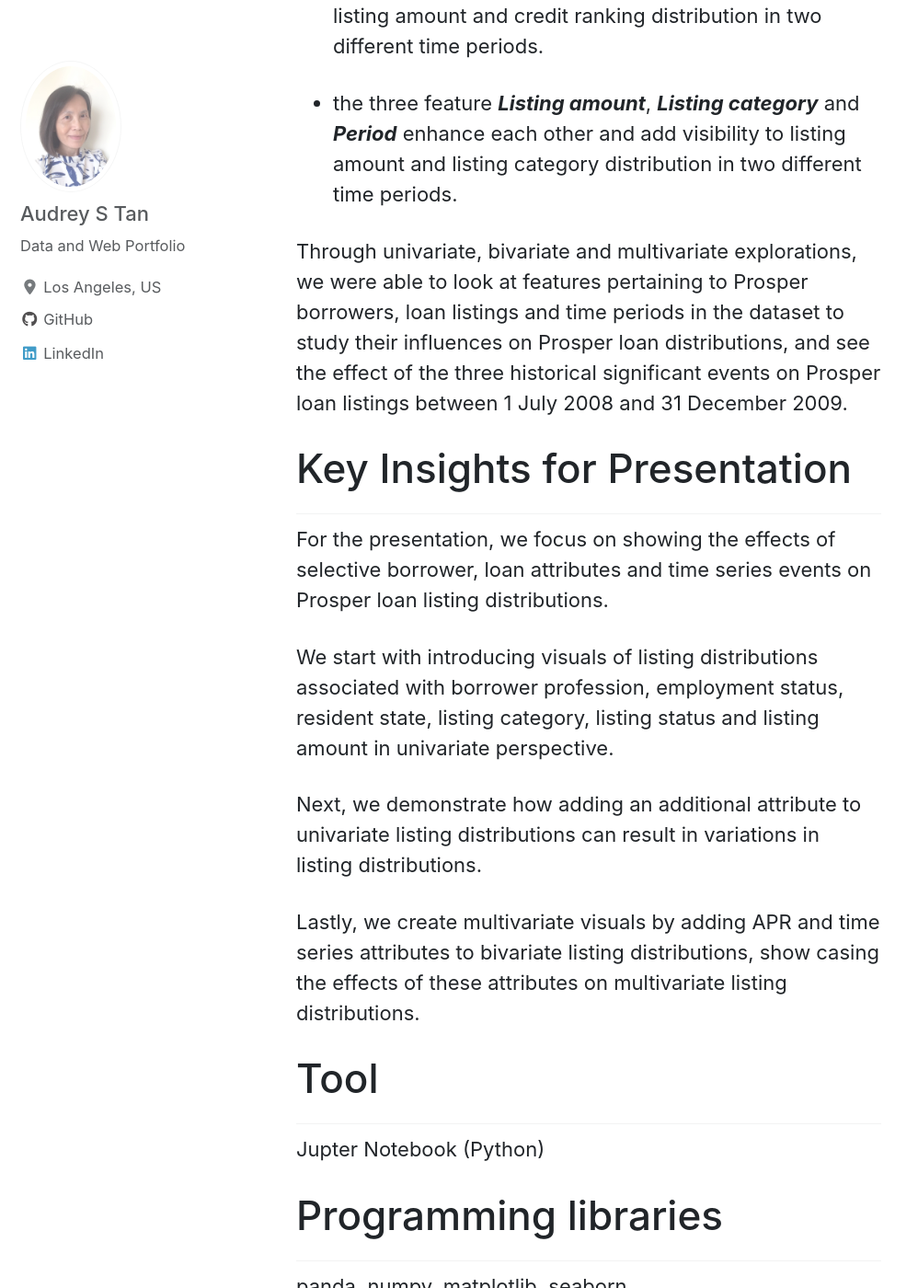
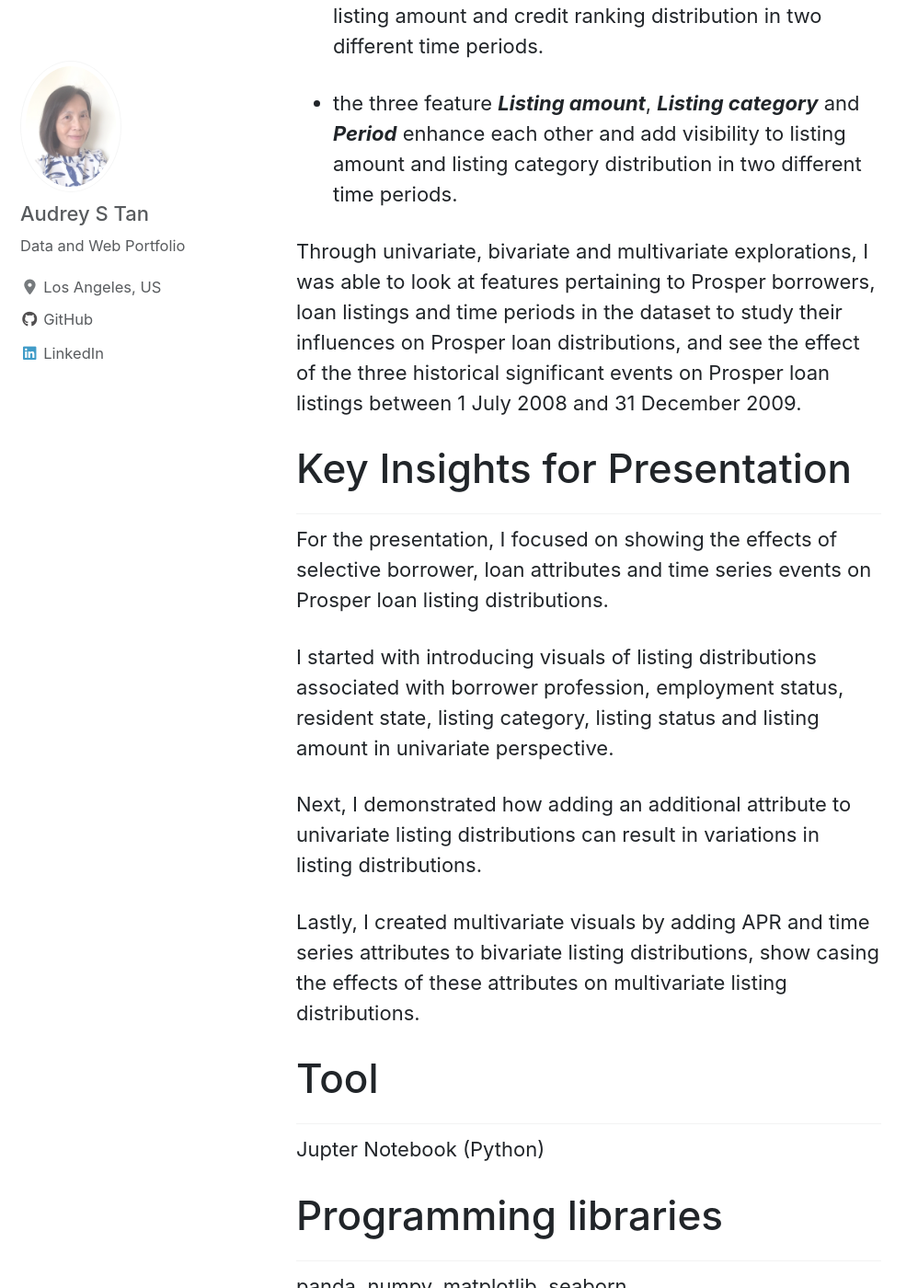
Before and after one commit to atan4583/atan4583.github.io, a Jekyll site: the page built from _posts/2019-06-09-Project 5-DataVisualization.md, in a window 1280 px wide and 1400 px high, scrolled down 3065 px. Shown: the whole window at 92% size, without its empty margins (0-998 px from the left). Built offline with Jekyll 4.4.1, drawn with Linux system fonts in a browser that asks for light colours; cached includes are drawn as plain includes; nearby versions of some CDN libraries; formulas are drawn with MathJax 3; some of the changed text lies outside the part shown.

Commit message:
modify project posts

```diff
--- a/_posts/2019-06-09-Project 5-DataVisualization.md
+++ b/_posts/2019-06-09-Project 5-DataVisualization.md
@@ -22,16 +22,16 @@
 The dataset for _**exploration**_ can be downloaded [here](https://drive.google.com/file/d/1SSRs1cna9JoYpQg0sox1d9swT01GEacR/view?usp=sharing), and the clean dataset for _**explanatory**_ purpose can be downloaded [here](https://drive.google.com/file/d/1WSURY1r0B4xh5RVV9asR473hxbGAePM-/view?usp=sharing).
 
 ## Summary of Findings
-In the exploration, we focused on 6,123 listings between 1 July 2008 and 31 December 2009, and examined selective attributes on borrower and loans, time series events to see their effects on loan listing distributions.
+In the exploration, I focused on 6,123 listings between 1 July 2008 and 31 December 2009, and examined selective attributes on borrower and loans, time series events to see their effects on loan listing distributions.
 
-In univariate exploration, we found:
--  distributions of listing categories, borrower professions and states tell us majority of listings were for debt consolidation, most of the borrowers held professional jobs and residents of CA had the highest number of listings.
+In univariate exploration, I found:
+-  distributions of listing categories, borrower professions and states reveal the majority of listings were for debt consolidation, most of the borrowers held professional jobs and residents of CA had the highest number of listings.
 
 - distribution listing amount shows majority of loan listings were below $3000 in values, employment status distribution shows a combined 97.02% of borrowers were in full, self or part time employment statuses. Yet listings in charged off and defaulted statuses is significant at 26.14% combined.
 
-In bivariate exploration, we observed that listing amount distribution is concentrated in lower end of loan values, well below $10,000. This is consistent with our finding in univariate exploration. We also see that adding a second feature to previously explored features can cause distribution trends to vary, as seen here in the two scenarios where _**Occupation**_ and _**Credit**_ Ranking were added in turn to listing distribution in the top five borrower states. In both cases, the listing distributions vary from their corresponding distributions in univariate exploration.
+In bivariate exploration, I observed that listing amount distribution is concentrated in lower end of loan values, well below $10,000. This is consistent with my finding in univariate exploration. I also observed that adding a second feature to previously explored features can cause distribution trends to vary, as seen in the two scenarios where _**Occupation**_ and _**Credit**_ Ranking were added in turn to listing distribution in the top five borrower states. In both cases, the listing distributions vary from their corresponding distributions in univariate exploration.
 
-In multivariate exploration, we learned adding a related new feature to a bivariate distribution does result in the related features strengthening each other. For examples,
+In multivariate exploration, I found adding a related new feature to a bivariate distribution did result in the related features strengthening each other. For examples,
 - adding a third feature _**Borrower APR**_ to the bivariate distribution of listing amount and credit ranking adds visibility to varying concentrations of listing amounts at different APR rates.
 
 - adding a fourth feature _**Listing Category**_ to multivariate distribution of listing amount and borrower APR by credit ranking enables visibility to segmentation of borrower APR on listing amount and credit ranking by listing category.
@@ -42,16 +42,16 @@
 
 - the three feature _**Listing amount**_, _**Listing category**_ and _**Period**_ enhance each other and add visibility to listing amount and listing category distribution in two different time periods.
 
-Through univariate, bivariate and multivariate explorations, we were able to look at features pertaining to Prosper borrowers, loan listings and time periods in the dataset to study their influences on Prosper loan distributions, and see the effect of the three historical significant events on Prosper loan listings between 1 July 2008 and 31 December 2009.
+Through univariate, bivariate and multivariate explorations, I was able to look at features pertaining to Prosper borrowers, loan listings and time periods in the dataset to study their influences on Prosper loan distributions, and see the effect of the three historical significant events on Prosper loan listings between 1 July 2008 and 31 December 2009.
 
 ## Key Insights for Presentation
-For the presentation, we focus on showing the effects of selective borrower, loan attributes and time series events on Prosper loan listing distributions.
+For the presentation, I focused on showing the effects of selective borrower, loan attributes and time series events on Prosper loan listing distributions.
 
-We start with introducing visuals of listing distributions associated with borrower profession, employment status, resident state, listing category, listing status and listing amount in univariate perspective.
+I started with introducing visuals of listing distributions associated with borrower profession, employment status, resident state, listing category, listing status and listing amount in univariate perspective.
 
-Next, we demonstrate how adding an additional attribute to univariate listing distributions can result in variations in listing distributions.
+Next, I demonstrated how adding an additional attribute to univariate listing distributions can result in variations in listing distributions.
 
-Lastly, we create multivariate visuals by adding APR and time series attributes to bivariate listing distributions, show casing the effects of these attributes on multivariate listing distributions.
+Lastly, I created multivariate visuals by adding APR and time series attributes to bivariate listing distributions, show casing the effects of these attributes on multivariate listing distributions.
 
 ## Tool
 Jupter Notebook (Python)
```
Also changed, not shown: _posts/2018-07-26-Project 1-ImageClassifier.md (+1 -1 lines), _posts/2019-04-13-Project 4-DataWrangling.md (+1 -1 lines).
